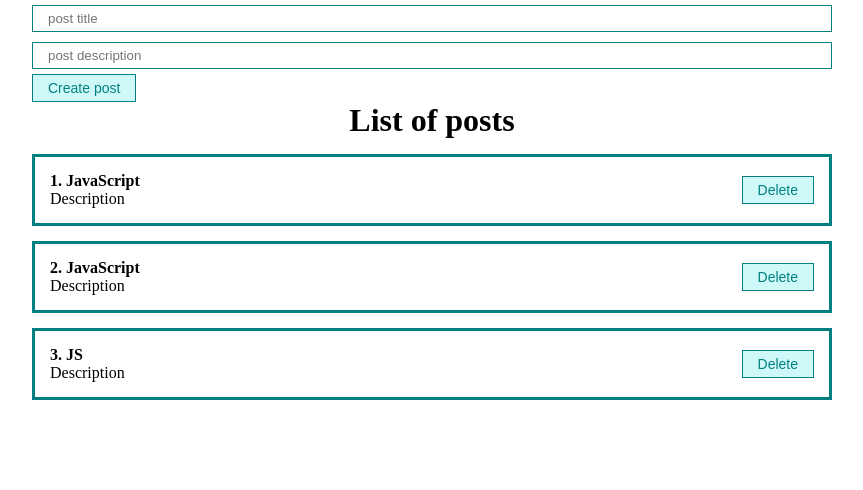
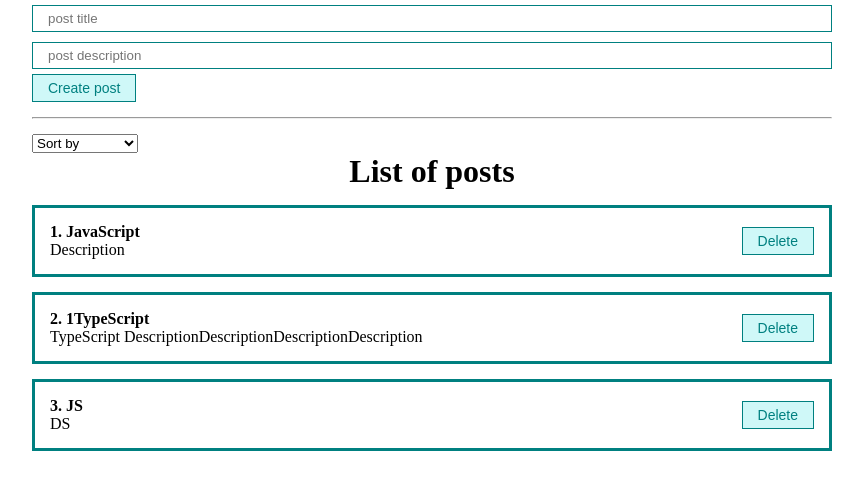
Before and after one commit to RamanSlinka/posts-app, a React (Create React App) app: page / in a window 1280 px wide. Shown: the top 490 px of the page, without its empty margins (208-1071 px from the left). Built offline with nearby package versions, Linux system fonts and the light colour scheme.

Commit message:
add MySelect component and use sorting mechanism

```diff
--- a/src/App.js
+++ b/src/App.js
@@ -4,15 +4,16 @@
 import MyButton from "./components/UI/button/MyButton";
 import MyInput from "./components/UI/input/MyInput";
 import PostForm from "./components/PostForm";
+import MySelect from "./components/UI/select/MySelect";
 
 function App() {
 
     const [posts, setPosts] = useState([
         {id: 1, title: 'JavaScript', body: 'Description'},
-        {id: 2, title: 'JavaScript', body: 'Description'},
-        {id: 3, title: 'JS', body: 'Description'}
+        {id: 2, title: '1TypeScript', body: 'TypeScript DescriptionDescriptionDescriptionDescription'},
+        {id: 3, title: 'JS', body: 'DS'}
     ])
-
+const [selectedSort, setSelectedSort] = useState('')
     const createPost = (newPost) => {
         setPosts([...posts, newPost])
     }
@@ -21,12 +22,35 @@
         setPosts(posts.filter(p => p.id !== post.id))
     }
 
+    const sortPosts = (sort) => {
+        setSelectedSort(sort)
+        setPosts([...posts].sort((a, b)=> a[sort].localeCompare(b[sort])))
+    }
+
     return (
         <div className="App">
             <PostForm create={createPost}/>
-            < PostList
-                remove={removePost}
-                posts={posts} title="List of posts"/>
+            <hr style={{margin: "15px 0"}}/>
+            <div>
+                <MySelect
+                    value={selectedSort}
+                    onChange={sortPosts }
+                    defaultValue="Sort by"
+                    options={[
+                    {value: "title", name: "By title"},
+                    {value: "body", name: "By description"}
+                ]}
+                />
+            </div>
+            {posts.length
+                ?
+                < PostList
+                    remove={removePost}
+                    posts={posts} title="List of posts"/>
+
+                :
+                <h1 style={{textAlign: "center"}}> Posts not found</h1>
+            }
 
 
         </div>
--- /dev/null
+++ b/src/components/UI/select/MySelect.jsx
@@ -0,0 +1,19 @@
+import React from 'react';
+
+const MySelect = ({options, defaultValue, value, onChange}) => {
+    return (
+        <select
+        value={value}
+        onChange={e => onChange(e.target.value)}
+        >
+            <option disabled value="">{defaultValue}</option>
+            {options.map(option =>
+                <option key={option.value} value={option.value}>
+                    {option.name}
+                </option>
+            )}
+        </select>
+    );
+};
+
+export default MySelect;
```
